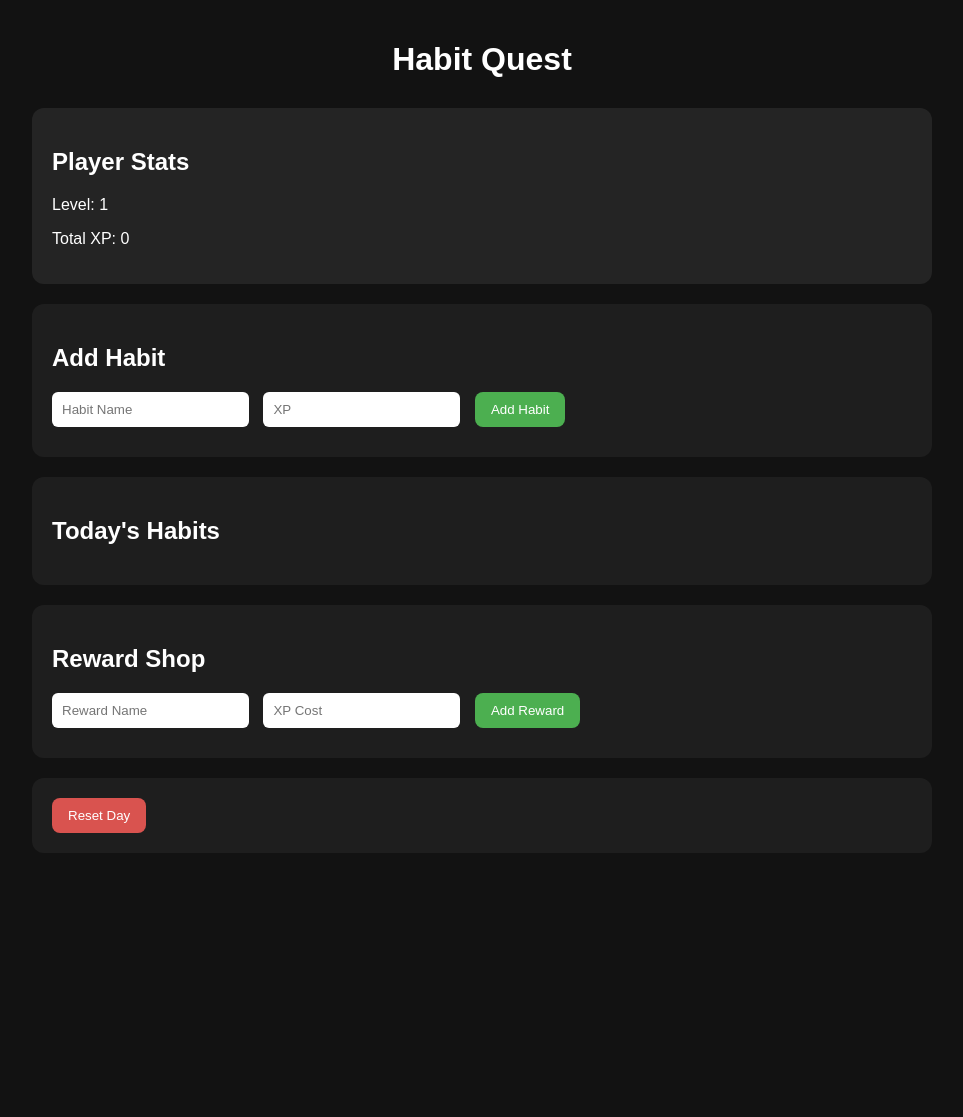
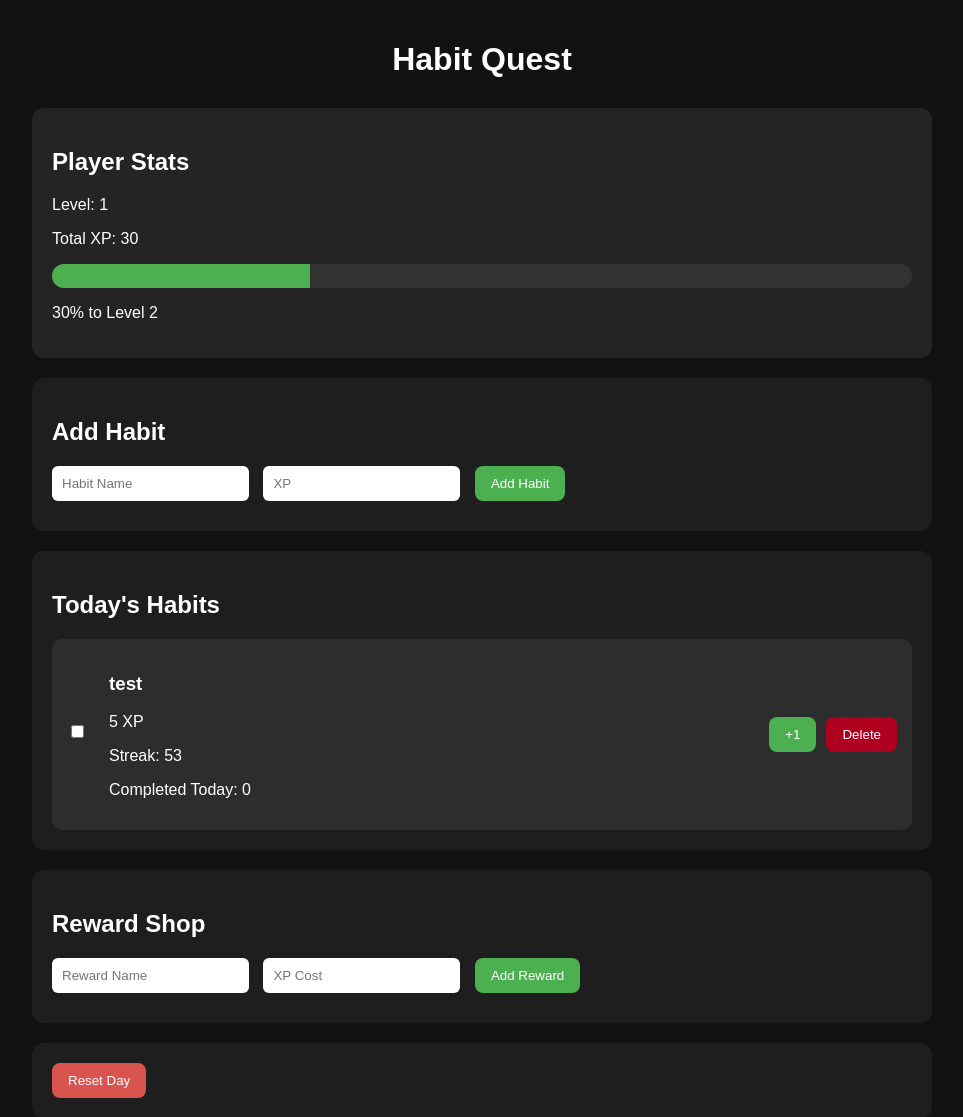
Before and after one commit to sosjosh/habit-tracker, a Flask app: page / in a window 1280 px wide. Shown: the top 1117 px of the page, without its empty margins (158-1121 px from the left). Before the commit the page ends 833 px from the top, so only its background shows below. Run offline with Flask 3, Linux system fonts and the light colour scheme; data comes from the database, SQL or seed files in the repository; data that the repository does not hold is empty.

Commit message:
xp bar added, streak super buggy and adding each time instead of each day

```diff
--- a/app.py
+++ b/app.py
@@ -1,6 +1,6 @@
 from flask import Flask, render_template, request, redirect
 import sqlite3
-from datetime import datetime
+import math
 
 app = Flask(__name__)
 
@@ -24,7 +24,7 @@ def init_db():
             name TEXT NOT NULL,
             xp INTEGER NOT NULL,
             streak INTEGER DEFAULT 0,
-            completed_today INTEGER DEFAULT 0
+            completions_today INTEGER DEFAULT 0
         )
         """
     )
@@ -63,7 +63,11 @@ def init_db():
 
 
 def calculate_level(total_xp):
-    return max(1, int((total_xp / 100) ** 0.5) + 1)
+    return max(1, int(math.sqrt(total_xp / 100)) + 1)
+
+
+def xp_for_next_level(level):
+    return (level ** 2) * 100
 
 
 @app.route("/")
@@ -82,13 +86,29 @@ def home():
         "SELECT * FROM player WHERE id = 1"
     ).fetchone()
 
+    current_level = player["level"]
+    current_xp = player["total_xp"]
+
+    previous_level_xp = ((current_level - 1) ** 2) * 100
+    next_level_xp = xp_for_next_level(current_level)
+
+    progress = current_xp - previous_level_xp
+    needed = next_level_xp - previous_level_xp
+
+    if needed > 0:
+        progress_percent = int((progress / needed) * 100)
+    else:
+        progress_percent = 0
+
     conn.close()
 
     return render_template(
         "index.html",
         habits=habits,
         rewards=rewards,
-        player=player
+        player=player,
+        progress_percent=progress_percent,
+        next_level_xp=next_level_xp
     )
 
 
@@ -119,17 +139,18 @@ def complete_habit(habit_id):
         (habit_id,)
     ).fetchone()
 
-    if habit and habit["completed_today"] == 0:
+    if habit:
         new_streak = habit["streak"] + 1
+        new_completions = habit["completions_today"] + 1
 
         conn.execute(
             """
             UPDATE habits
-            SET completed_today = 1,
+            SET completions_today = ?,
                 streak = ?
             WHERE id = ?
             """,
-            (new_streak, habit_id)
+            (new_completions, new_streak, habit_id)
         )
 
         player = conn.execute(
@@ -155,12 +176,27 @@ def complete_habit(habit_id):
     return redirect("/")
 
 
+@app.route("/delete_habit/<int:habit_id>")
+def delete_habit(habit_id):
+    conn = get_db_connection()
+
+    conn.execute(
+        "DELETE FROM habits WHERE id = ?",
+        (habit_id,)
+    )
+
+    conn.commit()
+    conn.close()
+
+    return redirect("/")
+
+
 @app.route("/reset_day")
 def reset_day():
     conn = get_db_connection()
 
     conn.execute(
-        "UPDATE habits SET completed_today = 0"
+        "UPDATE habits SET completions_today = 0"
     )
 
     conn.commit()
@@ -219,19 +255,6 @@ def redeem_reward(reward_id):
 
     return redirect("/")
 
-@app.route("/delete_habit/<int:habit_id>")
-def delete_habit(habit_id):
-    conn = get_db_connection()
-
-    conn.execute(
-        "DELETE FROM habits WHERE id = ?",
-        (habit_id,)
-    )
-
-    conn.commit()
-    conn.close()
-
-    return redirect("/")
 
 @app.route("/delete_reward/<int:reward_id>")
 def delete_reward(reward_id):
@@ -250,4 +273,4 @@ def delete_reward(reward_id):
 
 if __name__ == "__main__":
     init_db()
-    app.run(debug=True)
+    app.run(debug=True, port=5001)
--- a/static/app.js
+++ b/static/app.js
@@ -1 +1,7 @@
 console.log("Habit Quest Loaded")
+const progressBar = document.querySelector(".progress-bar")
+
+if (progressBar) {
+    const progress = progressBar.dataset.progress
+    progressBar.style.width = progress + "%"
+}
--- a/static/style.css
+++ b/static/style.css
@@ -22,6 +22,7 @@ h1 {
     border-radius: 12px;
     margin-bottom: 20px;
 }
+
 .stats-card {
     background: #242424;
     padding: 20px;
@@ -40,6 +41,33 @@ h1 {
     margin-top: 10px;
 }
 
+.habit-left {
+    display: flex;
+    align-items: center;
+    gap: 15px;
+}
+
+.habit-actions {
+    display: flex;
+    gap: 10px;
+}
+
+.progress-container {
+    width: 100%;
+    height: 24px;
+    background: #333;
+    border-radius: 12px;
+    overflow: hidden;
+    margin-top: 10px;
+    margin-bottom: 10px;
+}
+
+.progress-bar {
+    height: 100%;
+    background: #4caf50;
+    transition: width 0.4s ease;
+}
+
 button {
     background: #4caf50;
     color: white;
@@ -48,19 +76,17 @@ button {
     border-radius: 8px;
     cursor: pointer;
 }
+
 button:hover {
-    opacity: 0.8;
+    opacity: 0.9;
 }
 
-button:disabled {
-    background: gray;
+.delete-button {
+    background: #b00020;
 }
 
 .reset-button {
     background: #d9534f;
-}
-.delete-button {
-    background: #b00020;
 }
 
 input {
--- a/templates/index.html
+++ b/templates/index.html
@@ -16,6 +16,15 @@
         <h2>Player Stats</h2>
         <p>Level: {{ player.level }}</p>
         <p>Total XP: {{ player.total_xp }}</p>
+
+        <div class="progress-container">
+            <div
+                class="progress-bar"
+                data-progress="{{ progress_percent }}"
+            ></div>
+        </div>
+
+        <p>{{ progress_percent }}% to Level {{ player.level + 1 }}</p>
     </div>
 
     <div class="section">
@@ -33,29 +42,37 @@
 
         {% for habit in habits %}
         <div class="habit-card">
+            <div class="habit-left">
+                <input
+                    type="checkbox"
+                    {% if habit.completions_today > 0 %}checked{% endif %}
+                    onclick="window.location.href='/complete/{{ habit.id }}'"
+                >
+
                 <div>
                     <h3>{{ habit.name }}</h3>
                     <p>{{ habit.xp }} XP</p>
                     <p>Streak: {{ habit.streak }}</p>
+                    <p>Completed Today: {{ habit.completions_today }}</p>
+                </div>
             </div>
 
-            {% if habit.completed_today == 0 %}
+            <div class="habit-actions">
                 <a href="/complete/{{ habit.id }}">
-                <button>Complete</button>
+                    <button>+1</button>
                 </a>
-            {% else %}
-            <button disabled>Done</button>
-            {% endif %}
 
                 <a href="/delete_habit/{{ habit.id }}">
                     <button class="delete-button">Delete</button>
                 </a>
+            </div>
         </div>
         {% endfor %}
     </div>
 
     <div class="section">
         <h2>Reward Shop</h2>
+
         <form action="/add_reward" method="POST">
             <input type="text" name="name" placeholder="Reward Name" required>
             <input type="number" name="cost" placeholder="XP Cost" required>
@@ -69,12 +86,15 @@
                 <p>{{ reward.cost }} XP</p>
             </div>
 
+            <div class="habit-actions">
                 <a href="/redeem/{{ reward.id }}">
                     <button>Redeem</button>
                 </a>
+
                 <a href="/delete_reward/{{ reward.id }}">
                     <button class="delete-button">Delete</button>
                 </a>
+            </div>
         </div>
         {% endfor %}
     </div>
```
Also changed, not shown: habits.db, 1 other file. Lines whose indentation alone changed are shown as unchanged.
